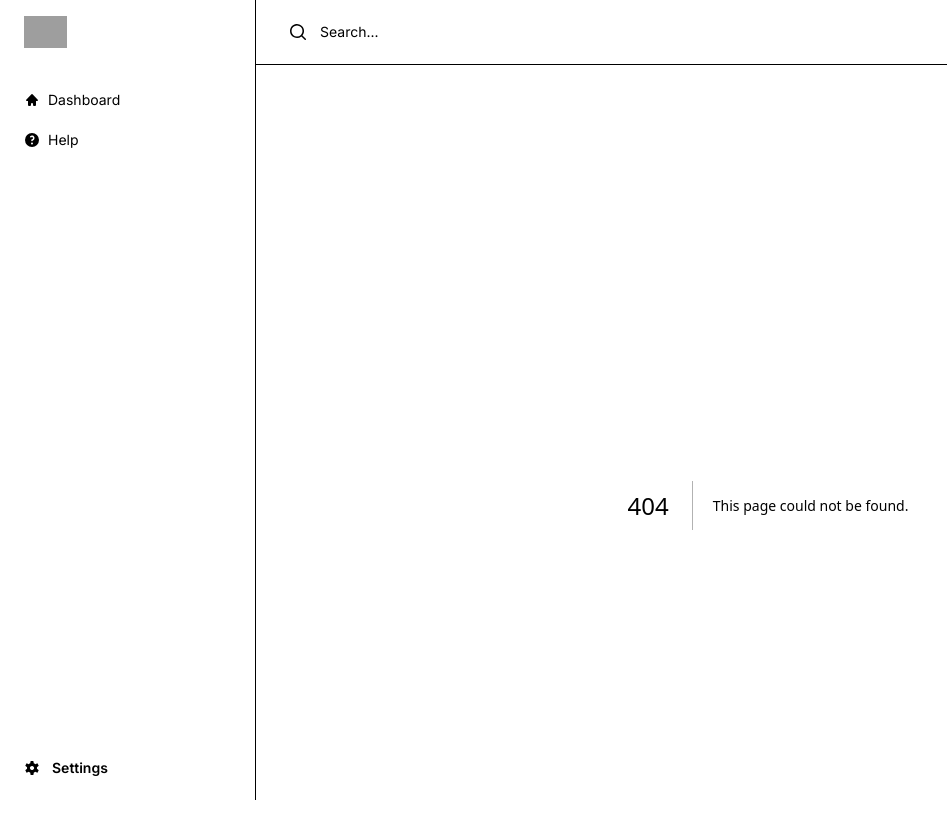
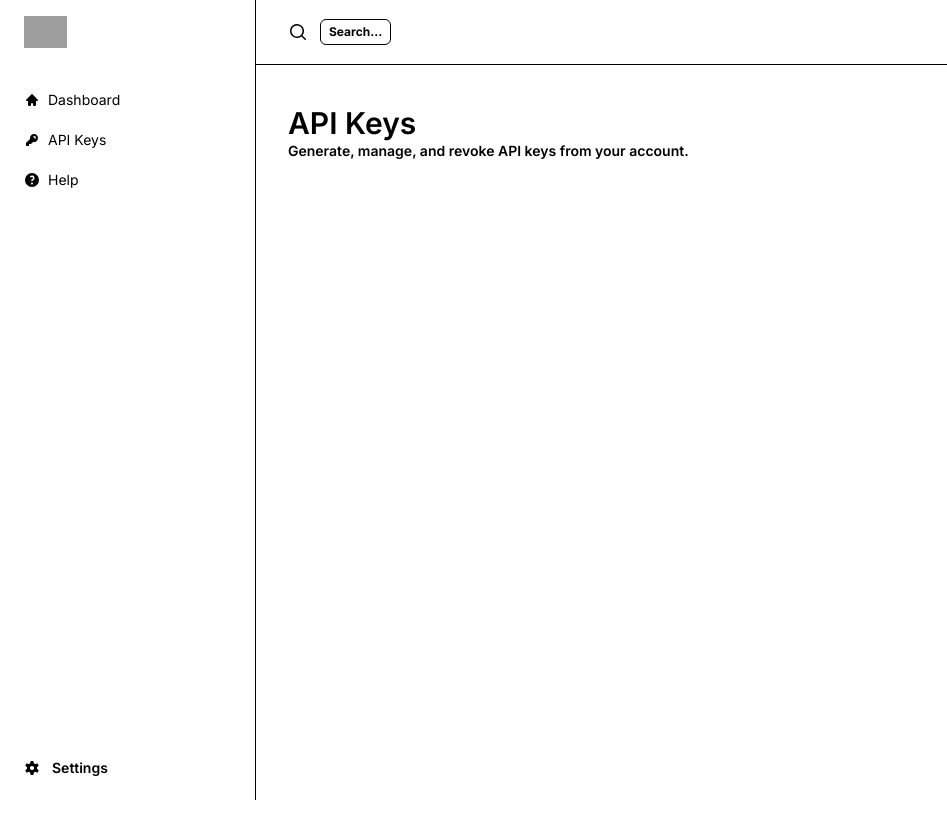
Before and after one commit to osmankalyoncu2/next-app-template, a Next.js app: page /keys in a window 1280 px wide. Before the commit this address had no page. Shown: the top 838 px of the page, without its empty margins (0-947 px from the left). After the commit the page ends 800 px from the top, so only its background shows below. Built offline with nearby package versions, Linux system fonts and the light colour scheme; grey boxes are pictures that could not be loaded.

Commit message:
New page, new route, new util

```diff
--- /dev/null
+++ b/src/app/api/hello/route.js
@@ -0,0 +1,12 @@
+import { NextResponse } from "next/server";
+
+export async function POST(req) {
+    return NextResponse.json(
+        {
+            message: "Hello World!",
+        },
+        {
+            status: 200,
+        }
+    );
+}
--- /dev/null
+++ b/src/app/keys/page.js
@@ -0,0 +1,24 @@
+import Title from "@/components/Title";
+
+export const metadata = {
+    title: 'API Keys',
+}
+
+// TODO: API Key Generation
+// API Keys should be generated by using the user's id which would allow the server
+// to know who generated the key for various reasons:
+// - Usage Based Billing
+// - Who should see what this key is up to
+
+export default function APIKeysPage({
+
+}) {
+    return (
+        <>
+            <Title
+                title={'API Keys'}
+                subtitle={'Generate, manage, and revoke API keys from your account.'}
+            />
+        </>
+    )
+}
--- a/src/components/SearchBar.jsx
+++ b/src/components/SearchBar.jsx
@@ -26,6 +26,16 @@ export default function Search({
                 return item.name.toLowerCase().includes(queryLower) ||
                     item.keywords.some(keyword => keyword.toLowerCase().includes(queryLower));
             });
+
+    // if the user presses ctrl+k or cmd+k, open the search bar
+    if (typeof window !== "undefined") {
+        window.addEventListener("keydown", (event) => {
+            if ((event.ctrlKey || event.metaKey) && event.key === "k") {
+                event.preventDefault();
+                setOpen(true);
+            }
+        });
+    }
 
     return (
         <Transition.Root
--- a/src/lib/app/customisation.js
+++ b/src/lib/app/customisation.js
@@ -2,7 +2,8 @@
 
 import {
     HomeIcon,
-    QuestionMarkCircleIcon
+    QuestionMarkCircleIcon,
+    KeyIcon
 } from '@heroicons/react/16/solid'
 
 export const AppCustomisation = {
@@ -33,6 +34,12 @@ export const AppCustomisation = {
             icon: HomeIcon
         },
         {
+            name: 'API Keys',
+            keywords: ['api', 'keys', 'tokens'],
+            href: '/keys',
+            icon: KeyIcon
+        },
+        {
             name: 'Help',
             keywords: ['help', 'support', 'contact'],
             href: '/help',
--- /dev/null
+++ b/src/lib/utils/deviceType.js
@@ -0,0 +1,21 @@
+// Returns: "mac" | "windows" | "android" | "ios" | "unknown"
+
+export default function deviceType() {
+    if (typeof navigator === "undefined") return "unknown";
+
+    const userAgent = navigator.userAgent;
+
+    if (/windows/i.test(userAgent)) {
+        return "windows";
+    }
+    if (/macintosh|mac os x/i.test(userAgent)) {
+        return "mac";
+    }
+    if (/android/i.test(userAgent)) {
+        return "android";
+    }
+    if (/iphone|ipad|ipod/i.test(userAgent)) {
+        return "ios";
+    }
+    return "unknown";
+}
--- a/src/navigation/NavigationProvider.jsx
+++ b/src/navigation/NavigationProvider.jsx
@@ -13,12 +13,14 @@ import { usePathname } from 'next/navigation';
 import { classNames } from '@/lib/utils/classNames';
 import { AppCustomisation } from '@/lib/app/customisation';
 import Search from '@/components/SearchBar';
+import deviceType from '@/lib/utils/deviceType';
 
 export default function NavigationProvider({
     children
 }) {
     const [open, setOpen] = useState(false);
     const [openSearchBar, setOpenSearchBar] = useState(false);
+    const [DeviceType, setDeviceType] = useState('unknown');
     const pathname = usePathname();
     const navigation = AppCustomisation.navigation;
 
@@ -27,6 +29,10 @@ export default function NavigationProvider({
             setOpen(false);
         }
     }, [pathname]);
+
+    useEffect(() => {
+        setDeviceType(deviceType());
+    }, []);
 
     return (
         <>
@@ -199,8 +205,8 @@ export default function NavigationProvider({
                         <div className="flex h-16 items-center gap-x-4 bg-transparent px-4 shadow-sm sm:gap-x-6 sm:px-6 lg:px-0 lg:shadow-none">
                             <img
                                 className="h-8 w-auto lg:hidden"
-                                src="https://tailwindui.com/img/logos/mark.svg?color=indigo&shade=600"
-                                alt="Your Company"
+                                src={AppCustomisation.branding.logos.mini.src}
+                                alt={AppCustomisation.branding.logos.mini.alt}
                             />
 
                             {/* Separator */}
@@ -225,8 +231,25 @@ export default function NavigationProvider({
                                             setOpenSearchBar(true);
                                         }}
                                     >
-                                        <span>
-                                            Search...
+                                        <span
+                                            className='text-primary-200 rounded-md bg-primary-900 px-2 py-1 text-xs font-bold border border-primary-800'
+                                        >
+                                            {
+                                                DeviceType === 'windows'
+                                                    ? 'Ctrl+K'
+                                                    : DeviceType === 'mac'
+                                                        ? '⌘+K'
+                                                        : 'Search...'
+                                            }
+                                        </span>
+                                        <span
+                                            className='ml-2'
+                                        >
+                                            {
+                                                DeviceType === 'windows' || DeviceType === 'mac'
+                                                    ? 'Search for anything...'
+                                                    : ''
+                                            }
                                         </span>
                                     </div>
                                 </div>
```
